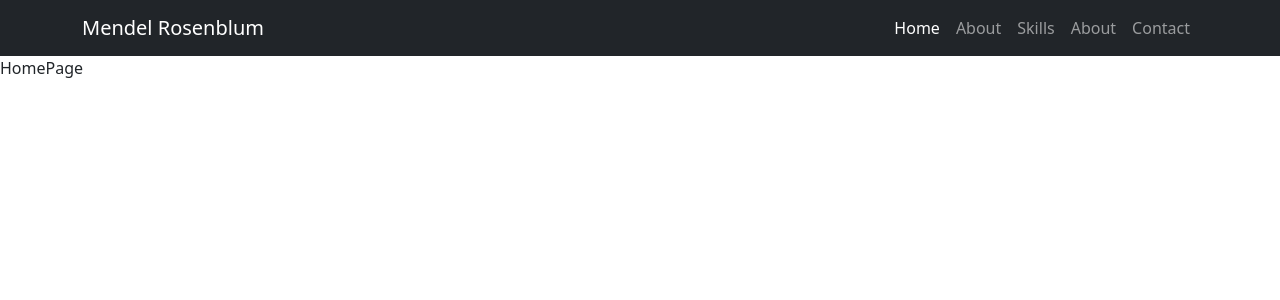
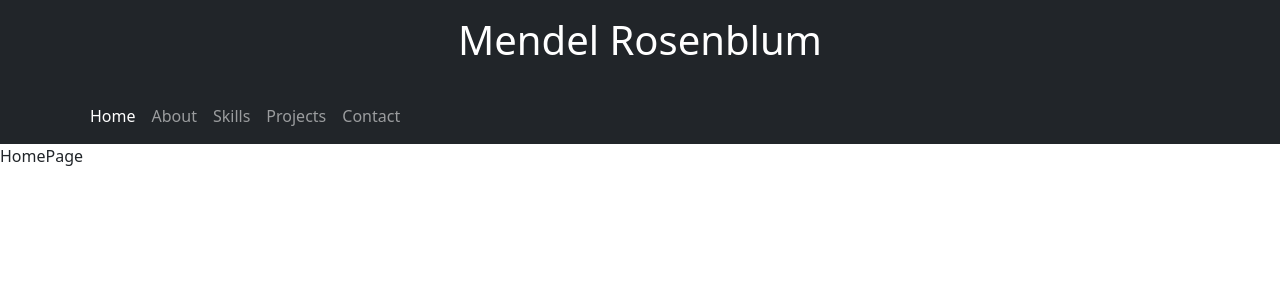
Before and after one commit to mendelr20/portfollio-website, a React (Create React App) app: page / in a window 1280 px wide. Shown: the top 300 px of the page. Built offline with nearby package versions, Linux system fonts and the light colour scheme.

Commit message:
adding header

```diff
--- a/src/components/App.js
+++ b/src/components/App.js
@@ -6,10 +6,11 @@ import About from "./About";
 import Contact from "./Contact";
 import Projects from "./Projects";
 import Skills from "./Skills";
-
+import Header from "./Header"
 function App() {
   return (
     <div>
+      <Header />
       <NavBar />
       <Routes className="routes">
         <Route path="/about" element={<About />} />
--- /dev/null
+++ b/src/components/Header.js
@@ -0,0 +1,15 @@
+import React from 'react';
+import { Container } from 'react-bootstrap';
+import { Link } from 'react-router-dom';
+
+function Header() {
+  return (
+    <Container fluid className="d-flex justify-content-center align-items-start bg-dark text-white py-3">
+      <Link to="/" className="text-white text-decoration-none">
+        <h1>Mendel Rosenblum</h1>
+      </Link>
+    </Container>
+  );
+}
+
+export default Header;
--- a/src/components/NavBar.js
+++ b/src/components/NavBar.js
@@ -1,3 +1,4 @@
+import React from "react";
 import Container from "react-bootstrap/Container";
 import Nav from "react-bootstrap/Nav";
 import Navbar from "react-bootstrap/Navbar";
@@ -5,13 +6,9 @@ import { LinkContainer } from "react-router-bootstrap";
 
 function NavBar() {
   return (
-    <>
     <Navbar bg="dark" variant="dark">
-        <Container>
-          <LinkContainer className="ml-auto" to="/">
-            <Navbar.Brand>Mendel Rosenblum</Navbar.Brand>
-          </LinkContainer>
-          <Nav className="ms-auto">
+      <Container >
+        <Nav className="ml-auto">
           <LinkContainer to="/">
             <Nav.Link>Home</Nav.Link>
           </LinkContainer>
@@ -22,7 +19,7 @@ function NavBar() {
             <Nav.Link>Skills</Nav.Link>
           </LinkContainer>
           <LinkContainer to="/projects">
-              <Nav.Link>About</Nav.Link>
+            <Nav.Link>Projects</Nav.Link>
           </LinkContainer>
           <LinkContainer to="/contact">
             <Nav.Link>Contact</Nav.Link>
@@ -30,25 +27,49 @@ function NavBar() {
         </Nav>
       </Container>
     </Navbar>
-    </>
   );
 }
 
 export default NavBar;
 
+
+
+
+
+// import Container from "react-bootstrap/Container";
+// import Nav from "react-bootstrap/Nav";
+// import Navbar from "react-bootstrap/Navbar";
+// import { LinkContainer } from "react-router-bootstrap";
+
 // function NavBar() {
 //   return (
-//     <div>
-//        <h1 >
-//         <Link to="/">Mendel Rosenblum</Link>
-//       </h1>
+//     <>
+//       <Navbar bg="dark" variant="dark">
+//         <Container>
+//           <LinkContainer className="ml-auto" to="/">
+//             <Navbar.Brand>Mendel Rosenblum</Navbar.Brand>
+//           </LinkContainer>
+//           <Nav className="ms-auto">
+//             <LinkContainer to="/">
+//               <Nav.Link>Home</Nav.Link>
+//             </LinkContainer>
+//             <LinkContainer to="/about">
+//               <Nav.Link>About</Nav.Link>
+//             </LinkContainer>
+//             <LinkContainer to="/skills">
+//               <Nav.Link>Skills</Nav.Link>
+//             </LinkContainer>
+//             <LinkContainer to="/projects">
+//               <Nav.Link>About</Nav.Link>
+//             </LinkContainer>
+//             <LinkContainer to="/contact">
+//               <Nav.Link>Contact</Nav.Link>
+//             </LinkContainer>
+//           </Nav>
+//         </Container>
+//       </Navbar>
+//     </>
+//   );
+// }
 
-//         <Link to="/">Home</Link>
-//         <Link to="/about">About</Link>
-//         <Link to="/skills">Skills</Link>
-//         <Link to="/projects">Projects</Link>
-//         <Link to="/contact">Contact</Link>
-
-//     </div>
-//   )
-// }
+// export default NavBar;
```
Lines whose indentation alone changed are shown as unchanged.
